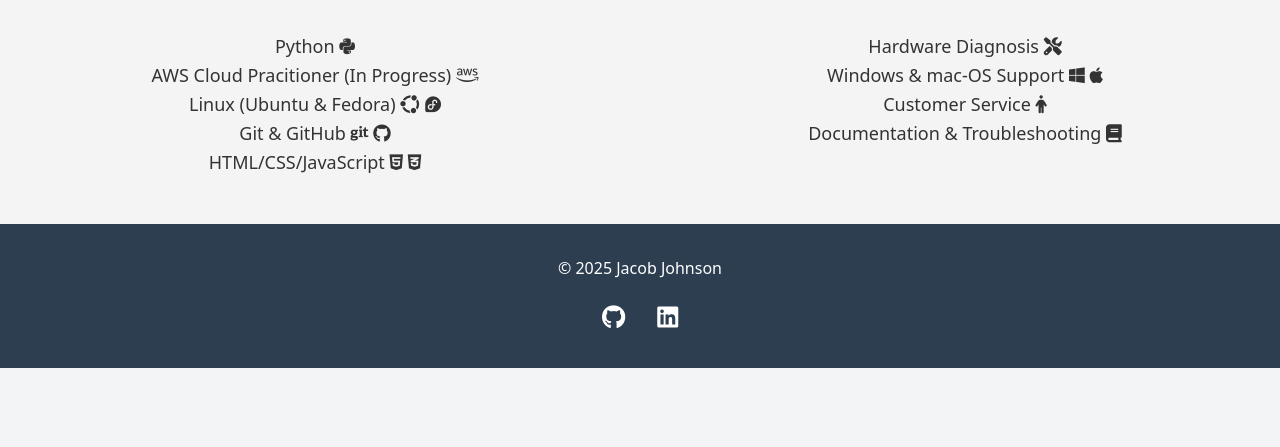
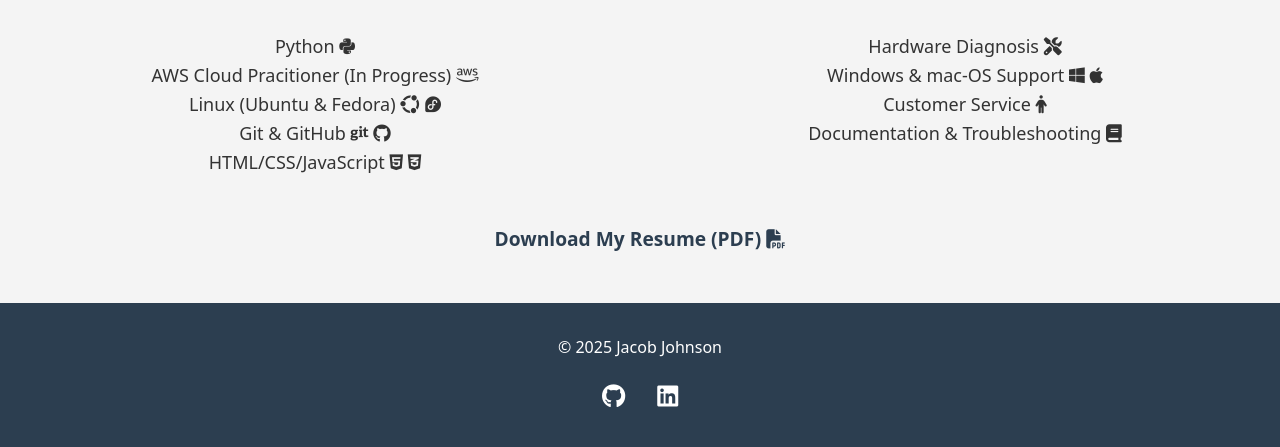
Before and after one commit to punkinjmj/portfolio-website, a Flask app: page /about in a window 1280 px wide. Shown: the part 470-917 px from the top of the page. Before the commit the page ends 838 px from the top, so only its background shows below. Run offline with Flask 3, Linux system fonts and the light colour scheme.

Commit message:
Resume Upload

```diff
--- a/flask-website/static/css/style.css
+++ b/flask-website/static/css/style.css
@@ -82,6 +82,22 @@
     margin: 3rem;
 }
 
+.resume-link {
+    display: block;
+    text-align: center;
+    margin-top: 1rem;
+    font-size: 1.2rem;
+    text-decoration: none;
+    color:#2c3e50;
+    transition: color 0.3s;
+    font-weight: bold;
+    margin-bottom: 3rem;
+}
+
+.resume-link:hover {
+    color: #3498db;
+}
+
 .tech-list-heading {
     text-align: center;
     margin-bottom: 2rem;
@@ -111,6 +127,12 @@
 
 .welcome p {
     font-style: italic;
+}
+
+.name {
+    font-size: 2.5rem;
+    margin-bottom: 1rem;
+    font-weight: bold;
 }
 
 .hero h1 {
--- a/flask-website/templates/about.html
+++ b/flask-website/templates/about.html
@@ -17,4 +17,5 @@
     <li>Customer Service <i class="fa-solid fa-person"></i></li>
     <li>Documentation & Troubleshooting <i class="fa-solid fa-book"></i></li>
 </ul>
+<a class="resume-link" href="{{ url_for('static', filename='files/Jacob_Johnson_Resume.pdf') }}" download="Jacob_Johnson_Resume.pdf" target="_blank" class="btn btn-primary resume-download-btn">Download My Resume (PDF) <i class="fa-solid fa-file-pdf"></i> </a>
 {% endblock %}
--- a/flask-website/templates/base.html
+++ b/flask-website/templates/base.html
@@ -4,7 +4,7 @@
     <meta charset="UTF-8">
     <meta name="viewport" content="width=device-width, initial-scale=1.0">
     <title>{% block title %}Jacob Johnson {% endblock %}</title>
-    <link rel="stylesheet" href="{{ url_for('static', filename='css/style.css') }}?v=3">
+    <link rel="stylesheet" href="{{ url_for('static', filename='css/style.css') }}?v=5">
     <link rel="stylesheet" href="https://cdnjs.cloudflare.com/ajax/libs/font-awesome/6.5.1/css/all.min.css">
 </head>
 <body>
--- a/flask-website/templates/index.html
+++ b/flask-website/templates/index.html
@@ -5,6 +5,7 @@
 {% block content %}
 <div class="welcome">
     <p> Welcome to the Portfolio of.... </p>
-    <h1>JACOB JOHNSON </h1>
+    <h1 class="name">JACOB JOHNSON </h1>
+    <h2> Full Stack Developer | Cloud Enthusiast | DevOps Practitioner </h2>
 </div>
 {% endblock %}
```
Also changed, not shown: 1 other file.
